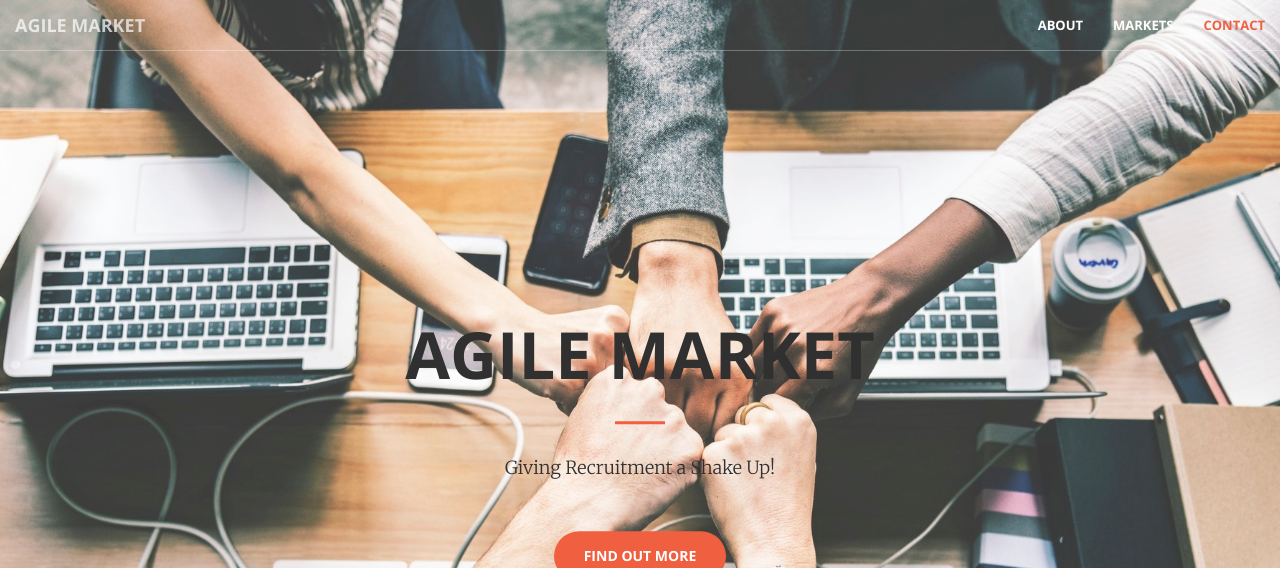
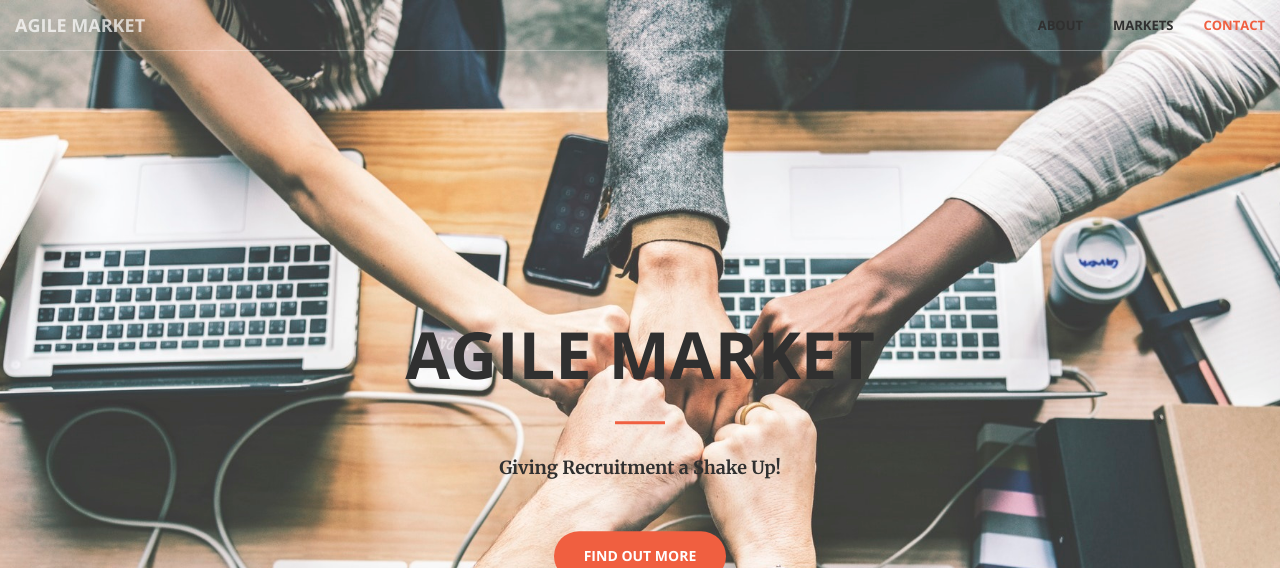
Before and after one commit to joecity/agilemarket, a Jekyll site: the page built from index.html, in a window 1280 px wide. Shown: the top 568 px of the page. Built offline with Jekyll 4.4.1, drawn with Linux system fonts in a browser that asks for light colours.

Commit message:
Top right nav to grey, and tag line bolded

```diff
--- a/_sass/_base.scss
+++ b/_sass/_base.scss
@@ -118,7 +118,9 @@
                 color: rgba(White, 0.7);
             }
         }
-        .nav > li > a,
+        .nav > li > a {
+            color: rgba(#303030, 1);
+        }
         .nav > li > a:focus {
             color: rgba(white, 1);
             &:hover {
@@ -183,7 +185,7 @@
                 margin-bottom: 50px;
             }
             p span {
-
+                font-weight: 700;
             }
         }
     }
```
